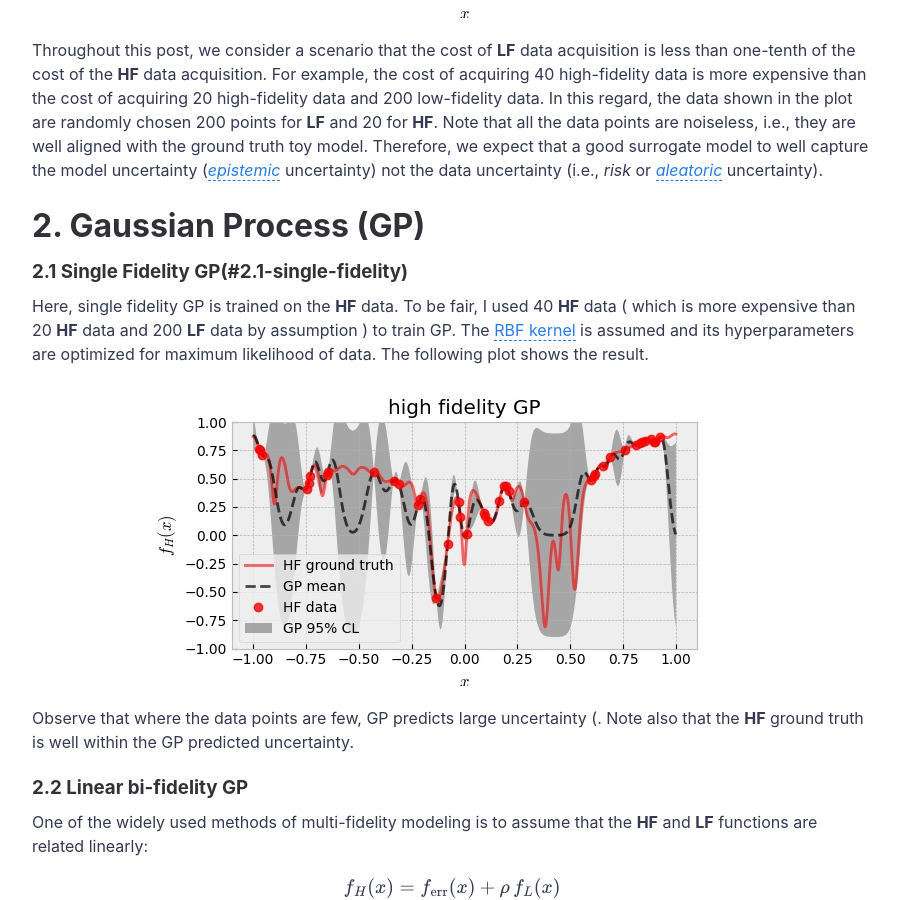
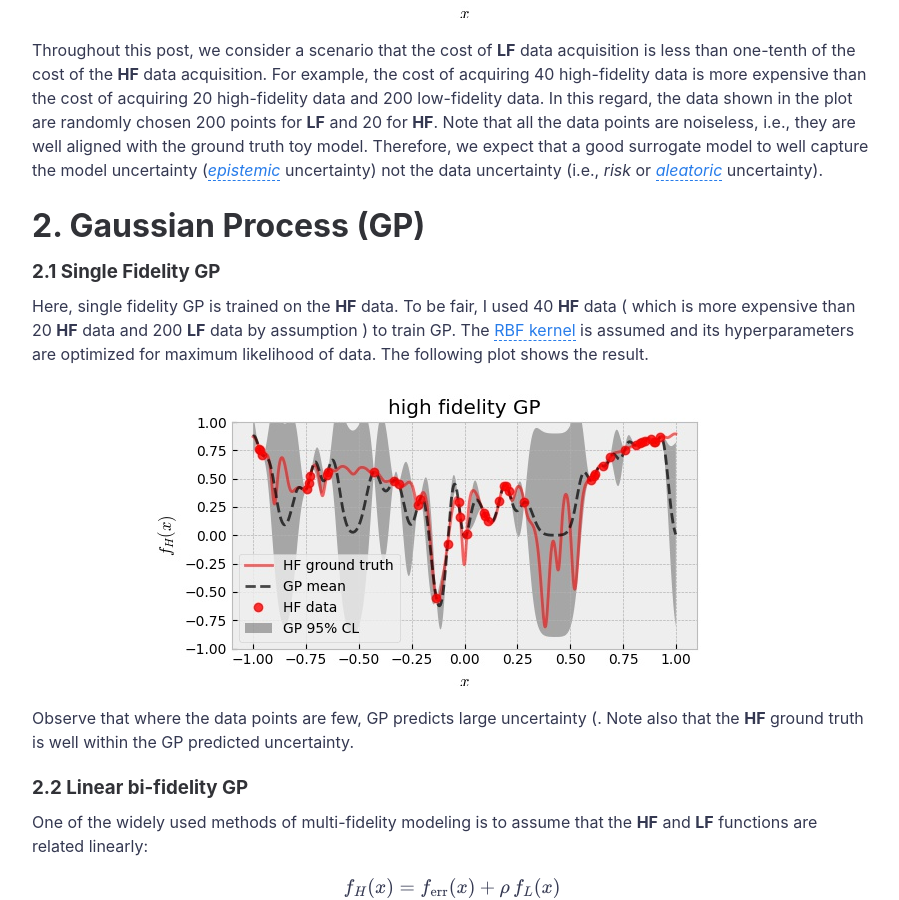
Before and after one commit to kilean20/kilean20.github.io, a Jekyll site: the page built from _posts/2021-09-23-bifidel_GPvsNN.md, in a window 1280 px wide and 900 px high, scrolled down 1493 px. Shown: the whole window, without its empty margins (188-1087 px from the left). Built offline with Jekyll 4.4.1, drawn with Linux system fonts in a browser that asks for light colours; formulas are drawn with MathJax 3; a script that is not in the unit is left out; comment, search, counter and statistics services are not loaded.

Commit message:
Update 2021-09-23-bifidel_GPvsNN.md

```diff
--- a/_posts/2021-09-23-bifidel_GPvsNN.md
+++ b/_posts/2021-09-23-bifidel_GPvsNN.md
@@ -38,7 +38,7 @@ Throughout this post, we consider a scenario that the cost of **LF** data acquis
 
 
 
-### 2.1 Single Fidelity GP(#2.1-single-fidelity)
+### 2.1 Single Fidelity GP
 
 Here, single fidelity GP is trained on the **HF** data. To be fair, I used 40 **HF** data ( which is more expensive than 20 **HF** data and 200 **LF** data by assumption ) to train GP. The [RBF kernel](https://en.wikipedia.org/wiki/Radial_basis_function_kernel) is assumed and its hyperparameters are optimized for maximum likelihood of data. The following plot shows the result.
 <p align="center">
@@ -89,7 +89,6 @@ The principle of ensembling for uncertainty quantification is:
 Specifically, I use *Bagging*<sup>[2](https://www.stat.berkeley.edu/~breiman/bagging.pdf)</sup> of NNs. Using different bootstrapped data to train each NN can further help to avoid overfitting.
 
 
-(#3-1)
 ### 3.1 Single fidelity *Bagging* NN
 
 For performance comparison against the bi-fidelity model, here, we used 40 **HF** data to train *Bagging* NNs
@@ -97,7 +96,7 @@ For performance comparison against the bi-fidelity model, here, we used 40 **HF*
   <img src="https://kilean20.github.io/assets/img/bifidel_GPvsNN/high-fidelity-baggingNN.jpg" />
 </p>
 
-Note that the truth in $x\in(0.25,0.75)$ is far from the mean of the prediction but also it is not within the prediction of the uncertainty. The bias of the mean can be understood by the lack of data. However, the overconfident uncertainty prediction is problematic (compare it with the single fidelity GP [case](#2.1-single-fidelity)): It suggests that *Bagging* NNs are not enough. We will cover this topic in other posts.
+Note that the truth in $x\in(0.25,0.75)$ is far from the mean of the prediction but also it is not within the prediction of the uncertainty. The bias of the mean can be understood by the lack of data. However, the overconfident uncertainty prediction is problematic (compare it with the single fidelity GP [case](#2.1-single-fidelity-gp)): It suggests that *Bagging* NNs are not enough. We will cover this topic in other posts.
 
 
 ### 3.2 Bi-fidelity *Bagging* NN
```
